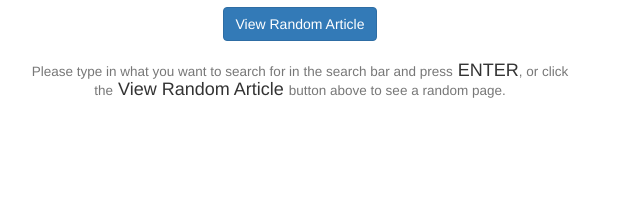
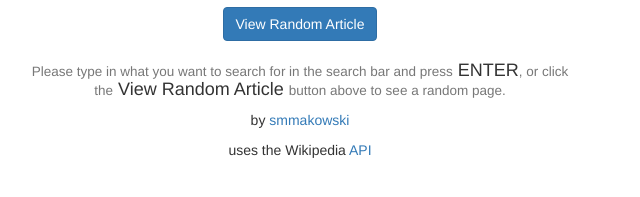
Before and after one commit to smmakowski/wikipedia-viewer, a plain HTML site: page index.html in a window 1280 px wide. Shown: the part 407-604 px from the top of the page, without its empty margins (0-640 px from the left). Drawn offline with nearby package versions, Linux system fonts and the light colour scheme.

Commit message:
add footer; complete project

```diff
--- a/index.html
+++ b/index.html
@@ -25,9 +25,13 @@
       </form>
       <a href="https://en.wikipedia.org/wiki/Special:Random" target="_blank"><div class="btn btn-primary" id="random">View Random Article</div></a>
     </div>
-    <!--slider or radio buttons to select language -->
     <div class="container-fluid" id="results-list">
-    <!--will hold divs templates for results-->
+    </div>
+    <div class="text-center" id="footer">
+      <p>by <a href="https://github.com/smmakowski">smmakowski</a></p>
+      <p>uses the Wikipedia
+        <a href="https://www.mediawiki.org/wiki/API:Main_page">API</a>
+      </p>
     </div>
   </body>
     <script src="./scripts/app.js"></script>
--- a/styles/main.css
+++ b/styles/main.css
@@ -1,7 +1,3 @@
-/* INSERT CUSTOM STYLES BELOW */
-/* BOOTSTRAP (WITH NORMALIZE.CSS BUILT IN) IS ALREADY LINKED AND READY TO USE */
-/* ADDING CUSTOM CSS STYLING IS OPTIONAL */
-
 .gray-border {
 	border: gray 1px solid;
 	border-radius: 5px;
```
